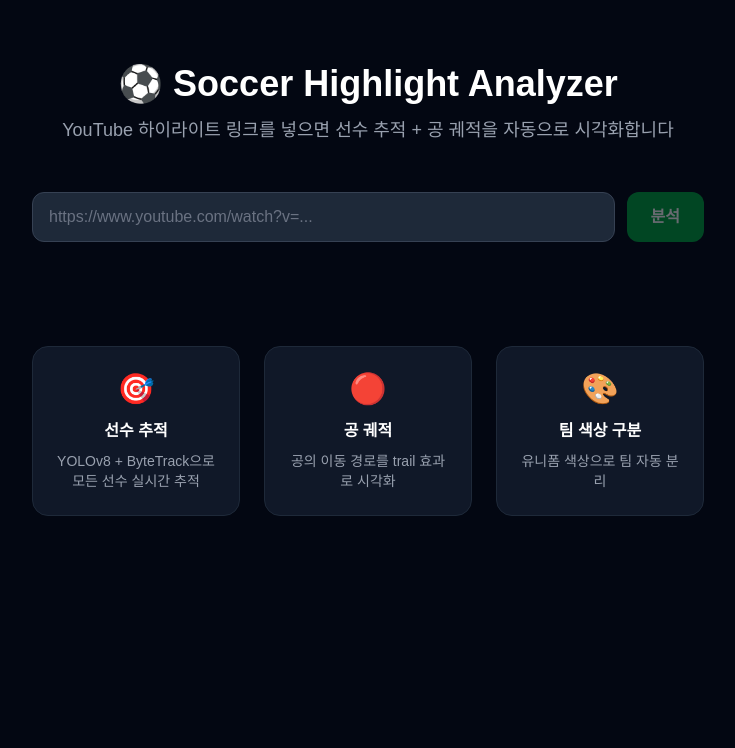
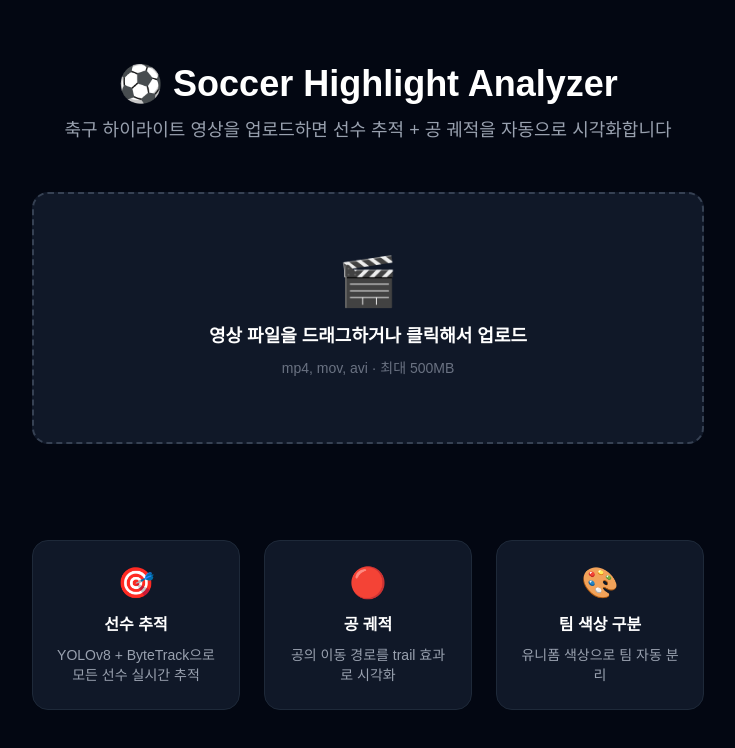
Before and after one commit to Korean3247/soccer-highlight, a Next.js app: page / in a window 1280 px wide. Shown: the top 748 px of the page, without its empty margins (272-1007 px from the left). Built offline with nearby package versions, Linux system fonts and the light colour scheme; no server answers.

Commit message:
Switch to file upload (remove YouTube dependency)

```diff
--- a/src/app/page.tsx
+++ b/src/app/page.tsx
@@ -1,36 +1,52 @@
 "use client";
 
-import { useState } from "react";
+import { useState, useCallback } from "react";
 
 const API_BASE = process.env.NEXT_PUBLIC_API_URL ?? "";
 
-type Status = "idle" | "processing" | "done" | "error";
+type Status = "idle" | "uploading" | "processing" | "done" | "error";
 
 export default function Home() {
-  const [url, setUrl] = useState("");
   const [status, setStatus] = useState<Status>("idle");
   const [videoUrl, setVideoUrl] = useState("");
   const [errorMsg, setErrorMsg] = useState("");
+  const [progress, setProgress] = useState("");
+  const [dragging, setDragging] = useState(false);
 
-  async function handleSubmit(e: React.FormEvent) {
-    e.preventDefault();
-    if (!url.trim()) return;
-    setStatus("processing");
+  const handleFile = useCallback(async (file: File) => {
+    if (!file.type.startsWith("video/")) {
+      setStatus("error");
+      setErrorMsg("영상 파일만 업로드 가능합니다 (mp4, mov 등)");
+      return;
+    }
+    setStatus("uploading");
     setVideoUrl("");
     setErrorMsg("");
+    setProgress("업로드 중...");
+
     try {
+      const formData = new FormData();
+      formData.append("file", file);
+
       const res = await fetch(`${API_BASE}/process`, {
         method: "POST",
-        headers: { "Content-Type": "application/json" },
-        body: JSON.stringify({ url }),
+        body: formData,
       });
+
+      if (!res.ok) {
+        const err = await res.json();
+        throw new Error(err.error ?? "업로드 실패");
+      }
+
       const { call_id } = await res.json();
+      setStatus("processing");
+      setProgress("GPU 분석 중...");
       pollStatus(call_id);
-    } catch {
+    } catch (e: any) {
       setStatus("error");
-      setErrorMsg("서버 연결 실패. 잠시 후 다시 시도해주세요.");
+      setErrorMsg(e.message ?? "업로드 실패");
     }
-  }
+  }, []);
 
   function pollStatus(call_id: string) {
     const interval = setInterval(async () => {
@@ -49,52 +65,70 @@ export default function Home() {
       } catch {
         clearInterval(interval);
         setStatus("error");
-        setErrorMsg("상태 확인 실패.");
+        setErrorMsg("상태 확인 실패");
       }
     }, 3000);
   }
+
+  const onDrop = useCallback((e: React.DragEvent) => {
+    e.preventDefault();
+    setDragging(false);
+    const file = e.dataTransfer.files[0];
+    if (file) handleFile(file);
+  }, [handleFile]);
+
+  const isLoading = status === "uploading" || status === "processing";
 
   return (
     <main className="min-h-screen bg-gray-950 text-white flex flex-col items-center px-4 py-16">
       <div className="mb-12 text-center">
         <h1 className="text-4xl font-bold mb-3">⚽ Soccer Highlight Analyzer</h1>
         <p className="text-gray-400 text-lg">
-          YouTube 하이라이트 링크를 넣으면 선수 추적 + 공 궤적을 자동으로 시각화합니다
+          축구 하이라이트 영상을 업로드하면 선수 추적 + 공 궤적을 자동으로 시각화합니다
         </p>
       </div>
 
-      <form onSubmit={handleSubmit} className="w-full max-w-2xl flex gap-3">
-        <input
-          type="url"
-          placeholder="https://www.youtube.com/watch?v=..."
-          value={url}
-          onChange={(e) => setUrl(e.target.value)}
-          disabled={status === "processing"}
-          className="flex-1 rounded-xl bg-gray-800 border border-gray-700 px-4 py-3 text-white placeholder-gray-500 focus:outline-none focus:border-green-500 disabled:opacity-50"
-        />
-        <button
-          type="submit"
-          disabled={status === "processing" || !url.trim()}
-          className="bg-green-600 hover:bg-green-500 disabled:opacity-40 disabled:cursor-not-allowed rounded-xl px-6 py-3 font-semibold transition-colors"
+      {/* 업로드 영역 */}
+      {!isLoading && status !== "done" && (
+        <label
+          className={`w-full max-w-2xl border-2 border-dashed rounded-2xl p-16 text-center cursor-pointer transition-colors
+            ${dragging ? "border-green-400 bg-green-950" : "border-gray-700 hover:border-gray-500 bg-gray-900"}`}
+          onDragOver={(e) => { e.preventDefault(); setDragging(true); }}
+          onDragLeave={() => setDragging(false)}
+          onDrop={onDrop}
         >
-          분석
-        </button>
-      </form>
+          <input
+            type="file"
+            accept="video/*"
+            className="hidden"
+            onChange={(e) => e.target.files?.[0] && handleFile(e.target.files[0])}
+          />
+          <div className="text-5xl mb-4">🎬</div>
+          <p className="text-lg font-semibold mb-2">영상 파일을 드래그하거나 클릭해서 업로드</p>
+          <p className="text-gray-500 text-sm">mp4, mov, avi · 최대 500MB</p>
+        </label>
+      )}
 
-      <div className="mt-10 w-full max-w-2xl">
-        {status === "processing" && (
+      <div className="mt-8 w-full max-w-2xl">
+        {isLoading && (
           <div className="bg-gray-900 border border-gray-800 rounded-2xl p-8 text-center">
             <div className="flex justify-center mb-4">
               <div className="w-12 h-12 border-4 border-green-500 border-t-transparent rounded-full animate-spin" />
             </div>
-            <p className="text-lg font-semibold mb-2">영상 분석 중...</p>
-            <p className="text-gray-400 text-sm">GPU에서 처리 중입니다. 1~5분 소요됩니다.</p>
-            <div className="mt-4 flex justify-center gap-2 text-xs text-gray-600">
-              <span>다운로드</span><span>→</span><span>감지</span><span>→</span>
-              <span>추적</span><span>→</span><span>렌더링</span>
-            </div>
+            <p className="text-lg font-semibold mb-2">{progress}</p>
+            <p className="text-gray-400 text-sm">
+              {status === "uploading"
+                ? "서버로 영상을 전송하고 있습니다..."
+                : "GPU에서 YOLOv8으로 분석 중입니다. 1~5분 소요됩니다."}
+            </p>
+            {status === "processing" && (
+              <div className="mt-4 flex justify-center gap-2 text-xs text-gray-600">
+                <span>감지</span><span>→</span><span>추적</span><span>→</span><span>렌더링</span>
+              </div>
+            )}
           </div>
         )}
+
         {status === "error" && (
           <div className="bg-red-950 border border-red-800 rounded-2xl p-6 text-center">
             <p className="text-red-400 mb-4">{errorMsg}</p>
@@ -104,15 +138,22 @@ export default function Home() {
             </button>
           </div>
         )}
+
         {status === "done" && videoUrl && (
           <div className="bg-gray-900 border border-gray-800 rounded-2xl overflow-hidden">
             <video src={videoUrl} controls autoPlay className="w-full" />
             <div className="p-4 flex justify-between items-center">
               <span className="text-green-400 font-semibold">✅ 분석 완료!</span>
-              <a href={videoUrl} download
-                className="bg-gray-800 hover:bg-gray-700 rounded-lg px-4 py-2 text-sm transition-colors">
-                다운로드
-              </a>
+              <div className="flex gap-3">
+                <button onClick={() => setStatus("idle")}
+                  className="bg-gray-700 hover:bg-gray-600 rounded-lg px-4 py-2 text-sm transition-colors">
+                  새 영상 분석
+                </button>
+                <a href={videoUrl} download
+                  className="bg-green-700 hover:bg-green-600 rounded-lg px-4 py-2 text-sm transition-colors">
+                  다운로드
+                </a>
+              </div>
             </div>
           </div>
         )}
```
